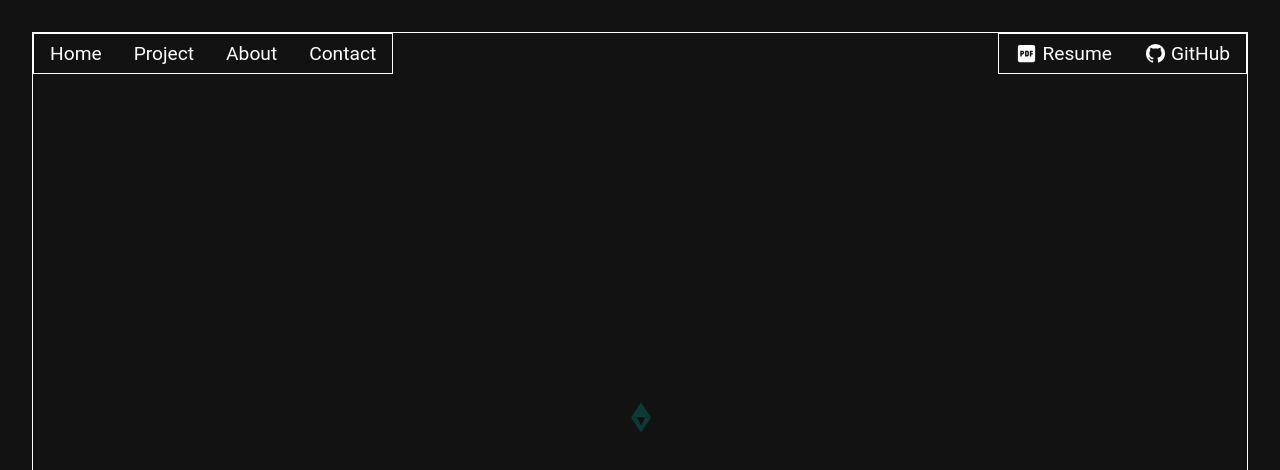
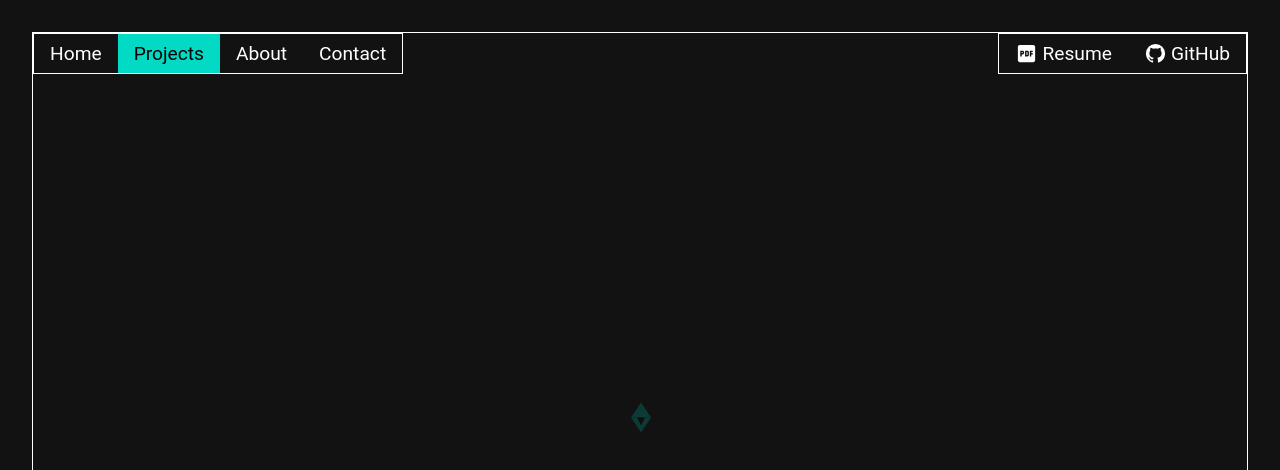
Before and after one commit to zellko/portfolio, a React (Create React App) app: page /projects in a window 1280 px wide. Shown: the top 470 px of the page. Built offline with nearby package versions, Linux system fonts and the light colour scheme; the HTML template or start-up script is replaced by a standard one.

Commit message:
Corrected spelling

```diff
--- a/src/App.js
+++ b/src/App.js
@@ -12,7 +12,7 @@ function App() {
       <Header />
       <Routes>
         <Route path="/" element={<Home />} />
-        <Route path="/project/:name" />
+        <Route path="/projects/:name" />
         <Route path="/about" />
         <Route path="/contact" />
       </Routes>
--- a/src/Layouts/Header.js
+++ b/src/Layouts/Header.js
@@ -68,7 +68,7 @@ function Header() {
               <Link to="/" className={isActive('/')}>Home</Link>
             </li>
             <li>
-              <Link to="/project" className={isActive('/project')}>Project</Link>
+              <Link to="/projects" className={isActive('/projects')}>Projects</Link>
             </li>
             <li>
               <Link to="/about" className={isActive('/about')}>About</Link>
--- a/src/Routes/home/Home.js
+++ b/src/Routes/home/Home.js
@@ -44,7 +44,7 @@ function Home() {
       </h1>
       <h2>I am a full stack Web Developer.</h2>
       <button type="button">
-        <Link to="/project">See My Work</Link>
+        <Link to="/projects">See My Work</Link>
       </button>
     </main>
   );
```
